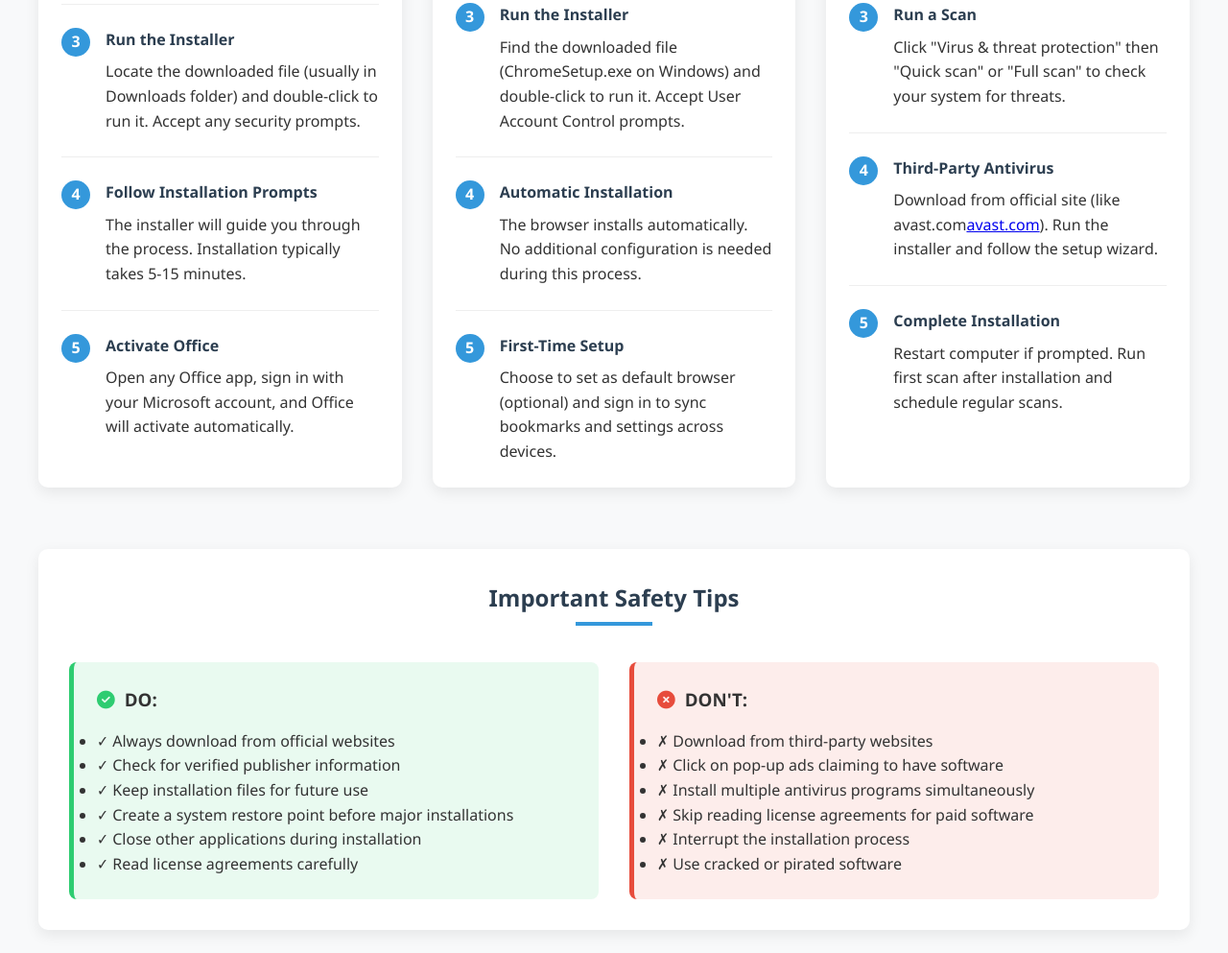
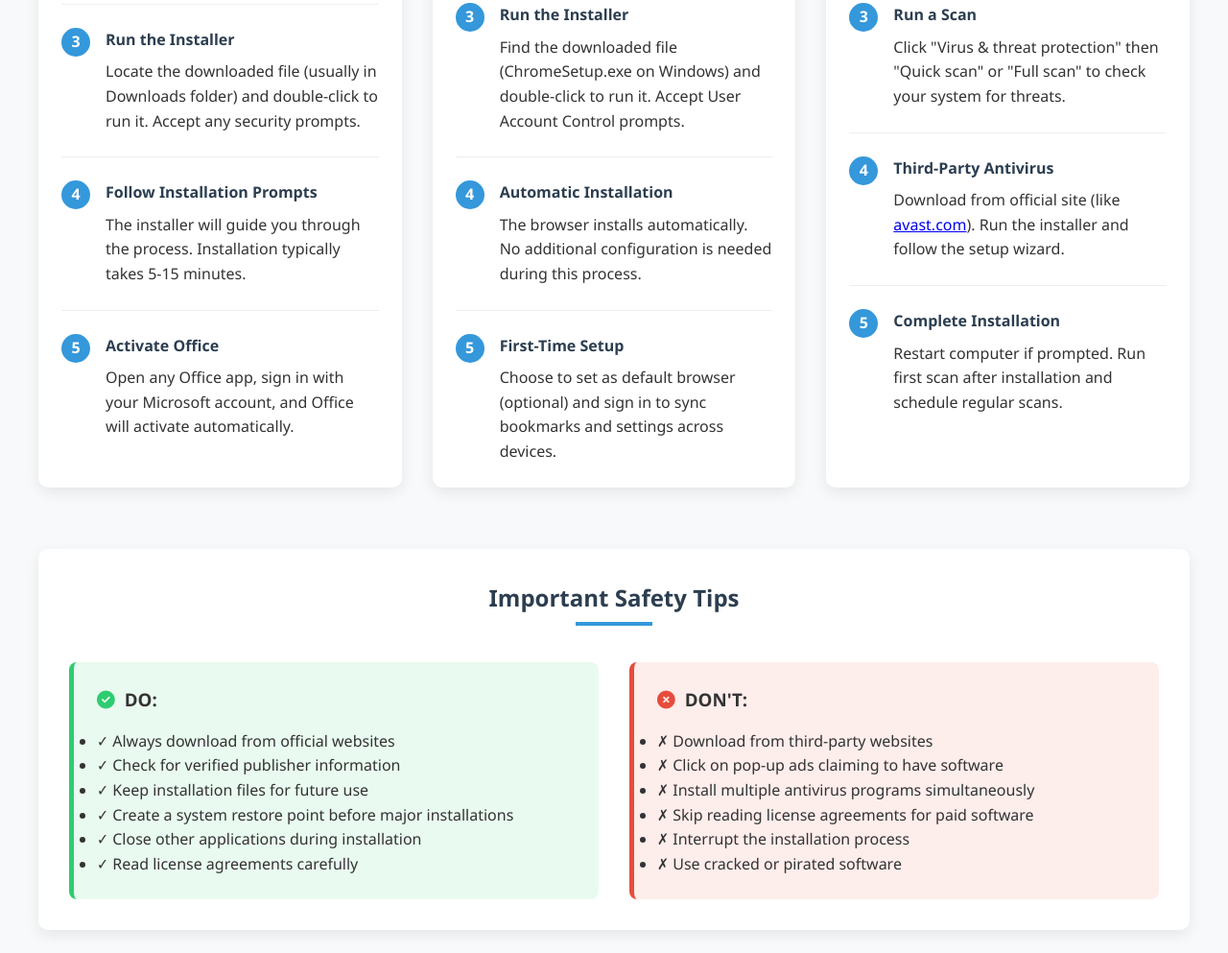
Before and after one commit to antino07/project, a plain HTML site: page index.html in a window 1280 px wide. Shown: the part 936-1929 px from the top of the page at 96% size. Drawn offline with Linux system fonts and the light colour scheme.

Commit message:
Update index.html

```diff
--- a/index.html
+++ b/index.html
@@ -472,7 +472,7 @@
                             <div class="step-number">1</div>
                             <div class="step-content">
                                 <h4>Access Official Website</h4>
-                                <p>Open your current browser and go to <a href="https://google.com/chrome" target="_blank">google.com (Chrome) </a> or the official site of your preferred browser.</p>
+                                <p>Open your current browser and go to <a href="https://google.com/chrome" target="_blank">google.com (Chrome)</a> or the official site of your preferred browser.</p>
                             </div>
                         </li>
                         <li class="step">
@@ -545,7 +545,7 @@
                             <div class="step-number">4</div>
                             <div class="step-content">
                                 <h4>Third-Party Antivirus</h4>
-                                <p>Download from official site (like avast.com<a href="https://avast.com/premium-security#pc" target="_blank">avast.com</a>). Run the installer and follow the setup wizard.</p>
+                                <p>Download from official site (like <a href="https://avast.com/premium-security#pc" target="_blank">avast.com</a>). Run the installer and follow the setup wizard.</p>
                             </div>
                         </li>
                         <li class="step">
```
